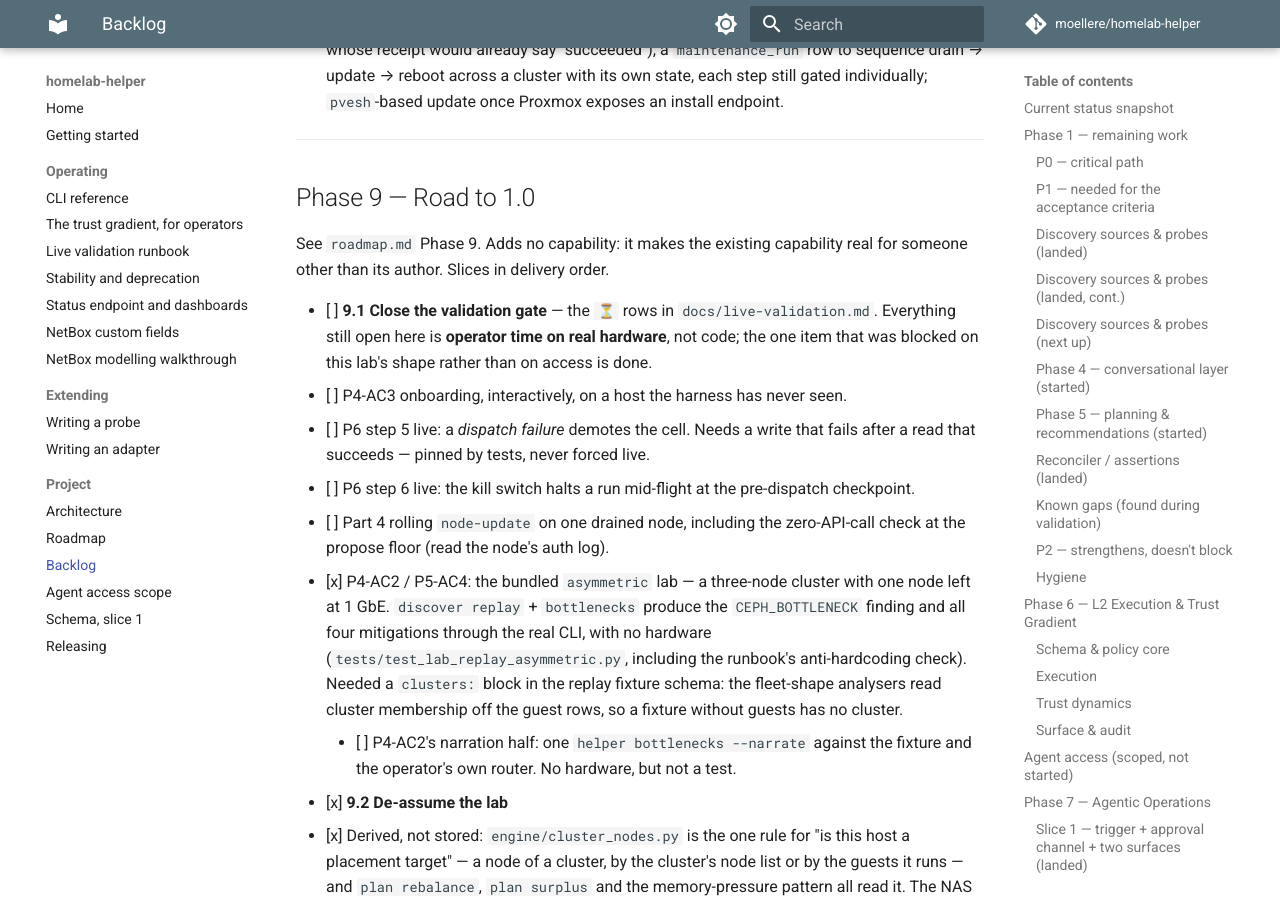
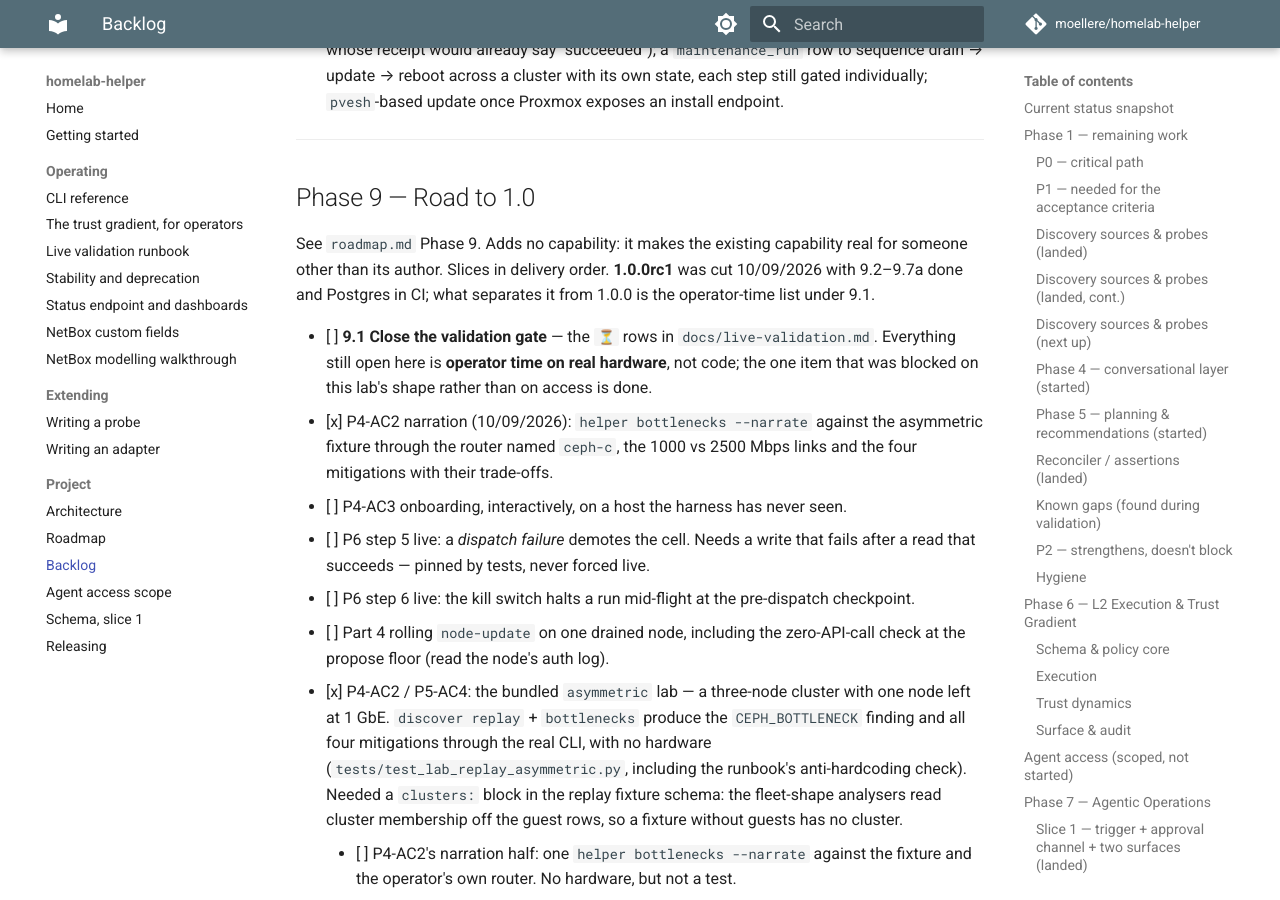
Before and after one commit to moellere/homelab-helper, an MkDocs documentation site: the page built from docs/backlog.md, in a window 1280 px wide and 900 px high, scrolled down 27558 px. Built offline with MkDocs 1.6.1 and Material for MkDocs 9.7.7, drawn with Linux system fonts in a browser that asks for light colours; comment, search, counter and statistics services are not loaded.

Commit message:
Release 1.0.0rc1 prep: version bump, P4-AC2 narration signed off (#83)
uv version 1.0.0rc1; install pins in the README and getting-started follow.
The runbook's P4-AC2 row is fully validated: the narration ran 10/09/2026
against the asymmetric fixture through the router and cited ceph-c, the
measured link speeds and the four mitigations. Stability page's deprecation
wording now covers release candidates, and the Phase 9 backlog says what
separates rc1 from 1.0.0 (operator-time rows only).


Claude-Session: https://claude.ai/code/session_0125ttTyRY28bTLjodhqfQ4P

Co-authored-by: Claude Fable 5.1 <noreply@anthropic.com>

```diff
--- a/docs/backlog.md
+++ b/docs/backlog.md
@@ -1002,12 +1002,17 @@ See `roadmap.md` Phase 8. Slices land in this order.
 ## Phase 9 — Road to 1.0
 
 See `roadmap.md` Phase 9. Adds no capability: it makes the existing capability
-real for someone other than its author. Slices in delivery order.
+real for someone other than its author. Slices in delivery order. **1.0.0rc1**
+was cut 10/09/2026 with 9.2–9.7a done and Postgres in CI; what separates it
+from 1.0.0 is the operator-time list under 9.1.
 
 - [ ] **9.1 Close the validation gate** — the `⏳` rows in
   `docs/live-validation.md`. Everything still open here is **operator time on
   real hardware**, not code; the one item that was blocked on this lab's shape
   rather than on access is done.
+  - [x] P4-AC2 narration (10/09/2026): `helper bottlenecks --narrate` against
+    the asymmetric fixture through the router named `ceph-c`, the 1000 vs
+    2500 Mbps links and the four mitigations with their trade-offs.
   - [ ] P4-AC3 onboarding, interactively, on a host the harness has never seen.
   - [ ] P6 step 5 live: a *dispatch failure* demotes the cell. Needs a write
     that fails after a read that succeeds — pinned by tests, never forced live.
--- a/pyproject.toml
+++ b/pyproject.toml
@@ -1,6 +1,6 @@
 [project]
 name = "homelab-helper"
-version = "0.1.0b3"
+version = "1.0.0rc1"
 description = "Homelab inventory, audit, recommendations, and operator-gated execution across Proxmox, Kubernetes, UniFi, NetBox, and more."
 readme = "README.md"
 license = { file = "LICENSE" }
```
Also changed, not shown: README.md (+1 -1 lines), docs/getting-started.md (+1 -1 lines), docs/live-validation.md (+1 -3 lines), docs/stability.md (+3 -2 lines), 1 other file.
